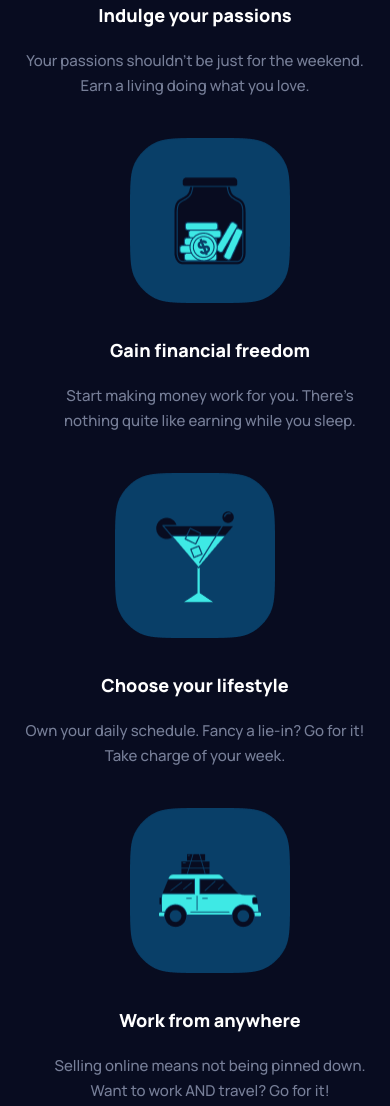
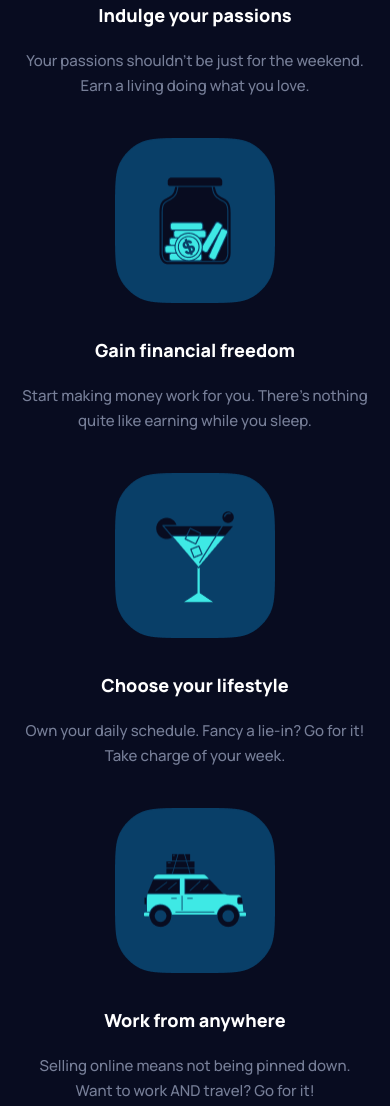
Before and after one commit to AbdoxEz/maker, a plain HTML site: page index.html in a window 390 px wide. Shown: the part 1320-2426 px from the top of the page. Drawn offline with Linux system fonts and the light colour scheme.

Commit message:
Update style.css

```diff
--- a/style.css
+++ b/style.css
@@ -342,4 +342,10 @@ footer form .error{
     footer form{
         display: block;
     }
+    .sec2 .box1:nth-child(2){
+        margin: 0;
+    }
+    .sec2 .box1:nth-child(4){
+        margin: 0;
+    }
 }
```
